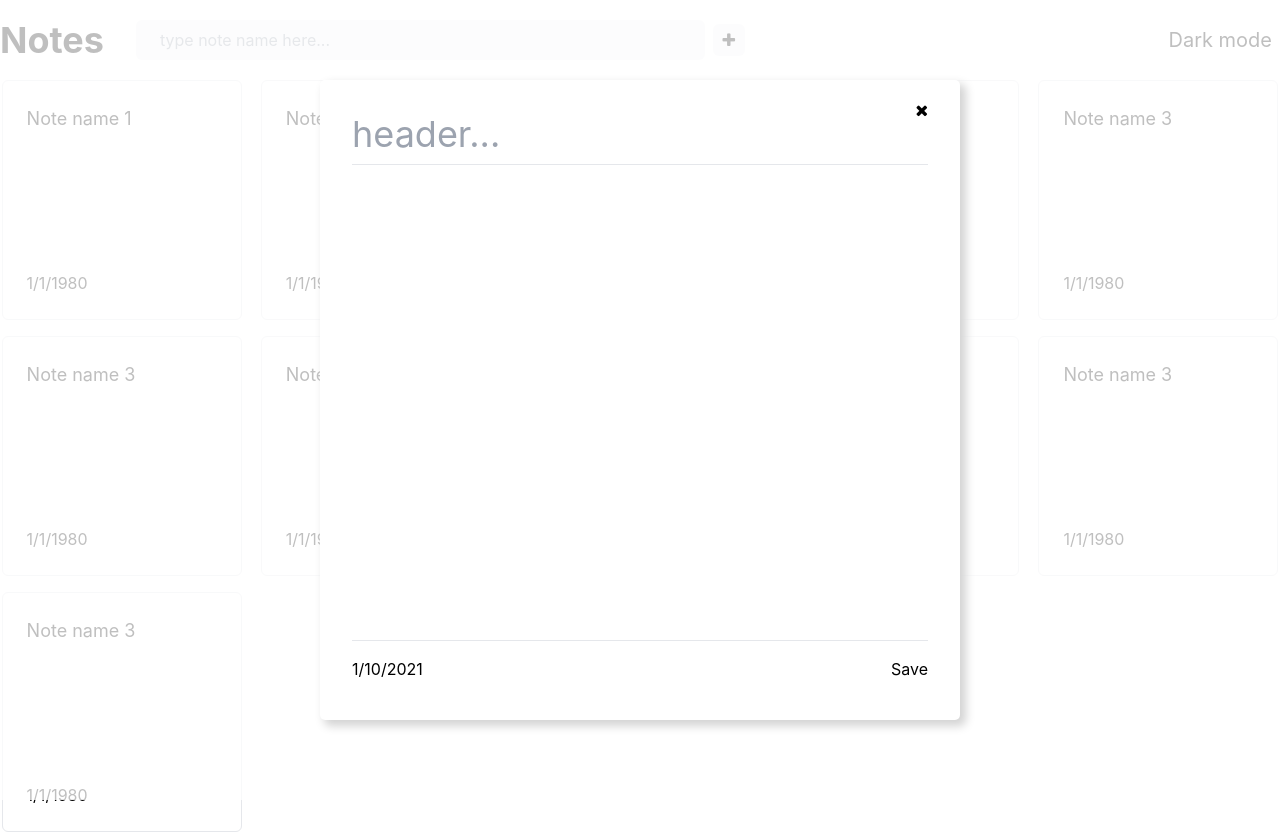
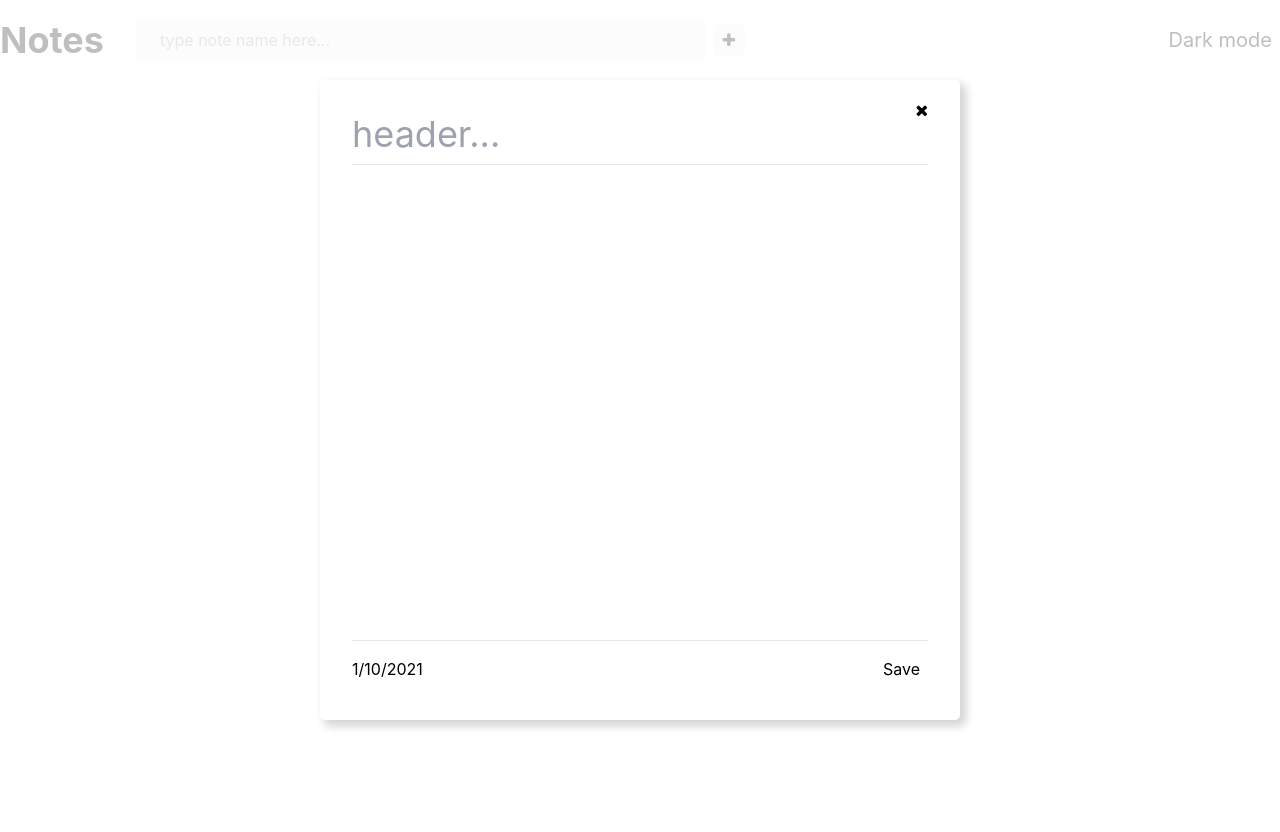
Before and after one commit to puzanovkirill/notes, a React (Create React App) app: page / in a window 1280 px wide. Both pictures are taken after a click on the button 728 px from the left and 40 px from the top of the page. After the commit the page ends 800 px from the top, so only its background shows below. Built offline with nearby package versions, Linux system fonts and the light colour scheme.

Commit message:
feat: creating notes

```diff
--- a/src/App.js
+++ b/src/App.js
@@ -1,6 +1,7 @@
 import Navbar from './components/Navbar';
 import NotesList from './components/NotesList';
 import ModalWindow from './components/ModalWindow';
+import { useSelector } from 'react-redux';
 
 function App() {
    //note format
@@ -13,79 +14,13 @@ function App() {
    }
     */
 
-   const notesArray = [
-      {
-         id: Math.random(),
-         header: 'Note name 1',
-         text: 'some text heresome text heresome text heresome text here',
-         date: '1/1/1980',
-      },
-      {
-         id: Math.random(),
-         header: 'Note name 2',
-         text: 'some text here',
-         date: '1/1/1980',
-      },
-      {
-         id: Math.random(),
-         header: 'Note name 3',
-         text: 'some text here',
-         date: '1/1/1980',
-      },
-      {
-         id: Math.random(),
-         header: 'Note name 3',
-         text: 'some text here',
-         date: '1/1/1980',
-      },
-      {
-         id: Math.random(),
-         header: 'Note name 3',
-         text: 'some text here',
-         date: '1/1/1980',
-      },
-      {
-         id: Math.random(),
-         header: 'Note name 3',
-         text: 'some text here',
-         date: '1/1/1980',
-      },
-      {
-         id: Math.random(),
-         header: 'Note name 3',
-         text: 'some text here',
-         date: '1/1/1980',
-      },
-      {
-         id: Math.random(),
-         header: 'Note name 3',
-         text: 'some text here',
-         date: '1/1/1980',
-      },
-      {
-         id: Math.random(),
-         header: 'Note name 3',
-         text: 'some text here',
-         date: '1/1/1980',
-      },
-      {
-         id: Math.random(),
-         header: 'Note name 3',
-         text: 'some text here',
-         date: '1/1/1980',
-      },
-      {
-         id: Math.random(),
-         header: 'Note name 3',
-         text: 'some text here',
-         date: '1/1/1980',
-      },
-   ];
+   const notesArray = useSelector((state) => state.notes.notes);
+   console.log(notesArray);
    return (
       <div className="App">
          <div className="container  mx-auto">
             <Navbar />
-            <NotesList notes={notesArray} />
+            {notesArray.length > 0 ? <NotesList notes={notesArray} /> : null}
             <ModalWindow />
          </div>
       </div>
--- a/src/components/ModalWindow.jsx
+++ b/src/components/ModalWindow.jsx
@@ -7,9 +7,10 @@ const ModalWindow = () => {
    const today = new Date();
    const isOpen = useSelector((state) => state.modal);
    const singleNote = useSelector((state) => state.singleNote);
+   const newNote = { id: Math.random(), date: new Date() };
 
-   const getContent = () => {
-      dispatch({ type: 'CREATE_NEW_NOTE', payload: singleNote });
+   const createNote = (state) => {
+      dispatch({ type: 'ADD_NOTE', payload: state });
    };
 
    const changeIsOpened = (state) => {
@@ -21,15 +22,26 @@ const ModalWindow = () => {
    };
 
    Modal.setAppElement(document.getElementById('root'));
+
    return (
       <Modal className="modal" isOpen={isOpen}>
-         <div className="p-8 h-full">
+         <div
+            className="p-8 h-full"
+            onKeyDown={(e) => {
+               if (e.key === 'Escape') changeIsOpened(isOpen);
+            }}
+         >
             <div className="flex justify-between">
                <input
                   maxLength={25}
                   placeholder="header..."
                   className="text-4xl outline-none h-full"
-                  value={singleNote.content ? singleNote.content.header : ''}
+                  defaultValue={
+                     singleNote.content ? singleNote.content.header : ''
+                  }
+                  onChange={(e) => {
+                     newNote.header = e.target.value;
+                  }}
                />
                <button
                   className="relative -top-6"
@@ -37,6 +49,7 @@ const ModalWindow = () => {
                      changeIsOpened(isOpen);
                      resetNote();
                   }}
+                  tabIndex={-1}
                >
                   <i className="fa fa-close"></i>
                </button>
@@ -45,15 +58,26 @@ const ModalWindow = () => {
             <textarea
                className="h-4/5 text-2xl break-all overflow-y-scroll w-full resize-none outline-none remove-scrollbar"
                defaultValue={singleNote.content ? singleNote.content.text : ''}
+               onChange={(e) => {
+                  newNote.text = e.target.value;
+               }}
             />
             <hr className="mt-2" />
             <div className="flex justify-between mt-4 ">
                <div className="">
-                  {singleNote.content
-                     ? singleNote.content.date
+                  {singleNote.content.id
+                     ? `${singleNote.content.date.getDay()}/${singleNote.content.date.getMonth()}/${singleNote.content.date.getFullYear()}`
                      : `${today.getDay()}/${today.getMonth()}/${today.getFullYear()}`}
                </div>
-               <button>Save</button>
+               <button
+                  className="pl-2 pr-2 "
+                  onClick={() => {
+                     createNote(newNote);
+                     changeIsOpened(isOpen);
+                  }}
+               >
+                  Save
+               </button>
             </div>
          </div>
       </Modal>
--- a/src/components/Note.jsx
+++ b/src/components/Note.jsx
@@ -4,13 +4,13 @@ import { useDispatch, useSelector } from 'react-redux';
 const Note = ({ note }) => {
    const dispatch = useDispatch();
    const isOpen = useSelector((state) => state.modal);
-   const singleNote = useSelector((state) => state.singleNote);
 
    const getContent = () => {
       dispatch({ type: 'CREATE_NEW_NOTE', payload: note });
    };
 
    const changeIsOpened = (state) => {
+      document.body.style.overflow = 'hidden';
       dispatch({ type: 'CHANGE_OPENED', payload: !state });
    };
 
@@ -35,7 +35,9 @@ const Note = ({ note }) => {
          <div className="p-6 border rounded-md w-full h-full flex justify-between flex-col">
             <h2 className="break-all text-lg three-dots">{note.header}</h2>
             <div className="w-full flex justify-between">
-               <div>{note.date}</div>
+               <div>
+                  {`${note.date.getDay()}/${note.date.getMonth()}/${note.date.getFullYear()}`}
+               </div>
                <button
                   className="opacity-0 ease-in-out duration-300 hover:opacity-100"
                   ref={buttonRef}
--- a/src/store/index.js
+++ b/src/store/index.js
@@ -1,10 +1,17 @@
 import { combineReducers, createStore } from 'redux';
 import { modalReducer } from './modalReducer';
 import { singleNoteReducer } from './singleNoteReducer';
+import { notesArrayReducer } from './notesArrayReducer';
 
 const rootReducer = combineReducers({
    modal: modalReducer,
    singleNote: singleNoteReducer,
+   notes: notesArrayReducer,
 });
 
 export const store = createStore(rootReducer);
+
+store.subscribe(() => {
+   if (store.getState().modal) document.body.style.overflow = 'hidden';
+   else document.body.style.overflow = '';
+});
--- /dev/null
+++ b/src/store/notesArrayReducer.js
@@ -0,0 +1,10 @@
+const defaultState = { notes: [] };
+
+export const notesArrayReducer = (state = defaultState, action) => {
+   switch (action.type) {
+      case 'ADD_NOTE':
+         return { ...state, notes: [...state.notes, action.payload] };
+      default:
+         return state;
+   }
+};
--- a/src/store/singleNoteReducer.js
+++ b/src/store/singleNoteReducer.js
@@ -1,4 +1,4 @@
-const defaultState = { id: '', header: '', text: '', date: '' };
+const defaultState = { content: { id: '', header: '', text: '', date: '' } };
 
 export const singleNoteReducer = (state = defaultState, action) => {
    switch (action.type) {
```
